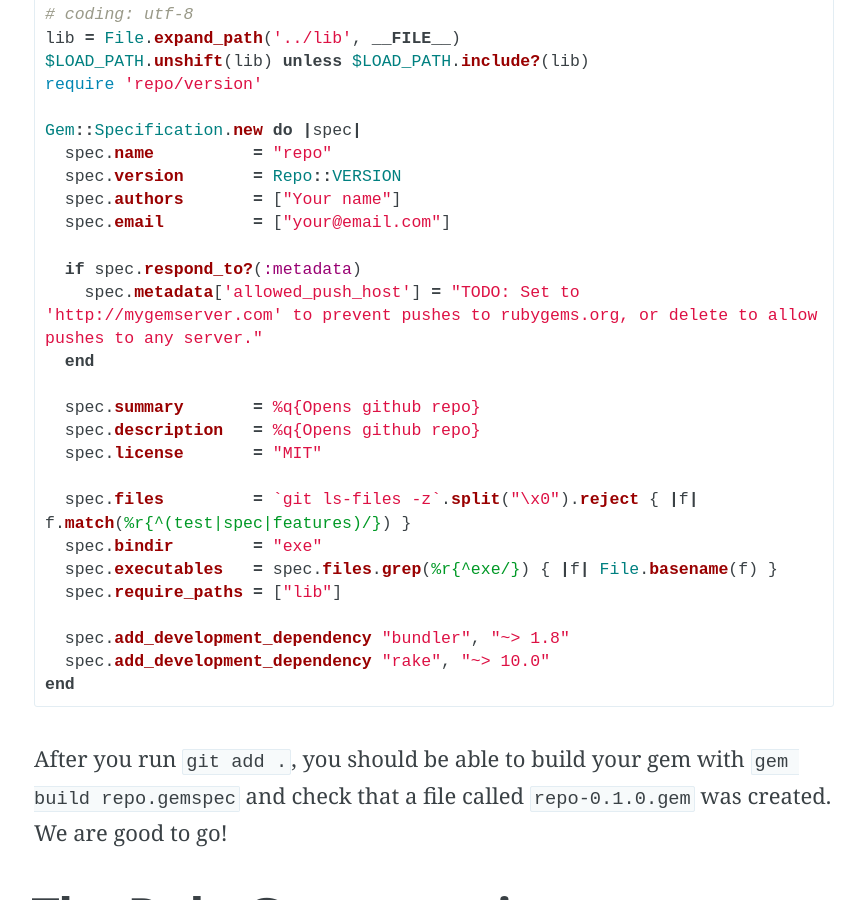
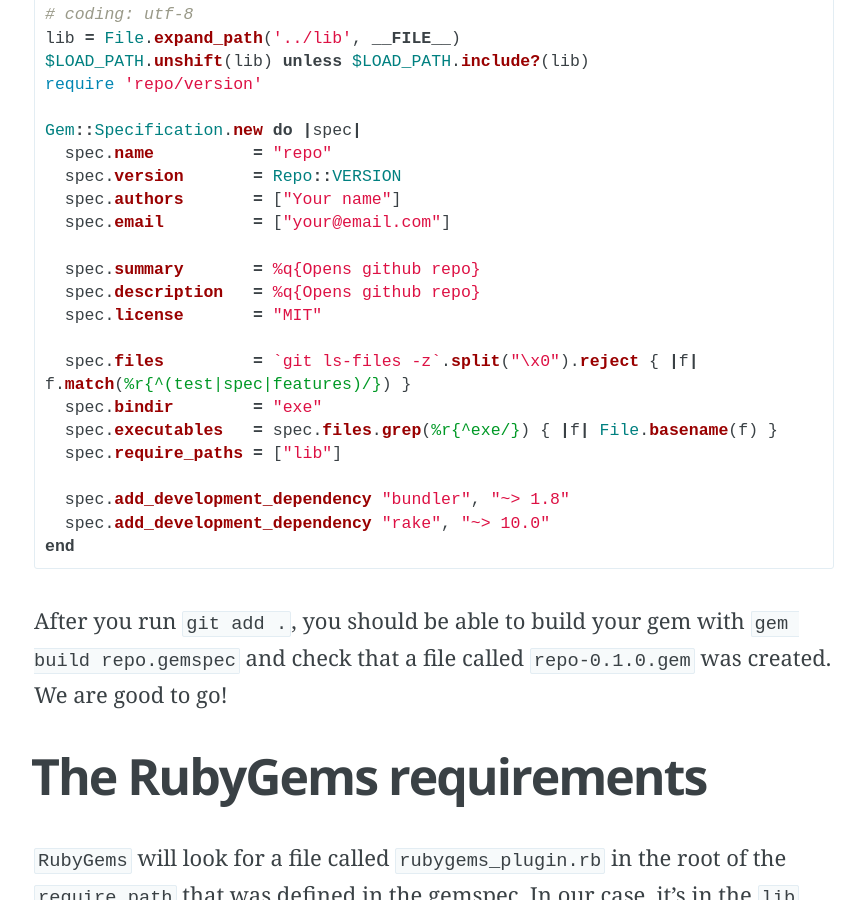
Before and after one commit to brianstorti/brianstorti.github.io, a Jekyll site: the page built from _posts/2015-03-10-creating-a-rubygems-plugin.md, in a window 1280 px wide and 900 px high, scrolled down 1929 px. Shown: the whole window, without its empty margins (206-1071 px from the left). Built offline with Jekyll 4.4.1, drawn with Linux system fonts in a browser that asks for light colours; Markdown is read by kramdown in place of the engine named in the settings; a script that is not in the unit is left out; comment, search, counter and statistics services are not loaded.

Commit message:
remove metada section from the gemspec

```diff
--- a/_posts/2015-03-10-creating-a-rubygems-plugin.md
+++ b/_posts/2015-03-10-creating-a-rubygems-plugin.md
@@ -55,10 +55,6 @@ Gem::Specification.new do |spec|
   spec.version       = Repo::VERSION
   spec.authors       = ["Your name"]
   spec.email         = ["your@email.com"]
-
-  if spec.respond_to?(:metadata)
-    spec.metadata['allowed_push_host'] = "TODO: Set to 'http://mygemserver.com' to prevent pushes to rubygems.org, or delete to allow pushes to any server."
-  end
 
   spec.summary       = %q{Opens github repo}
   spec.description   = %q{Opens github repo}
```
